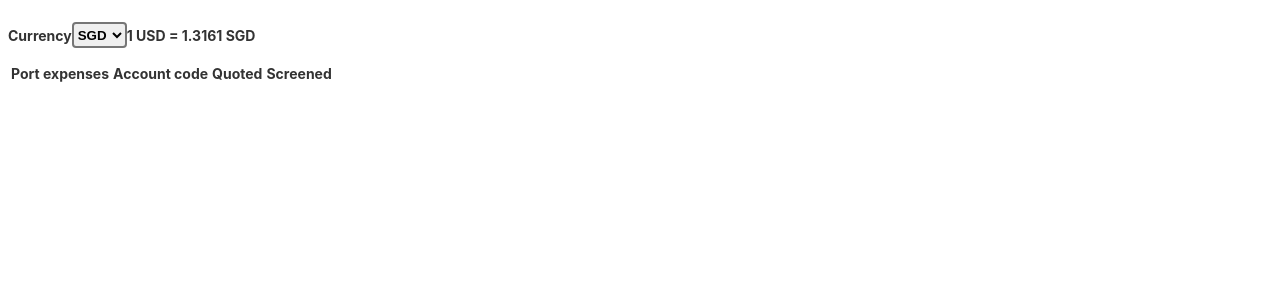
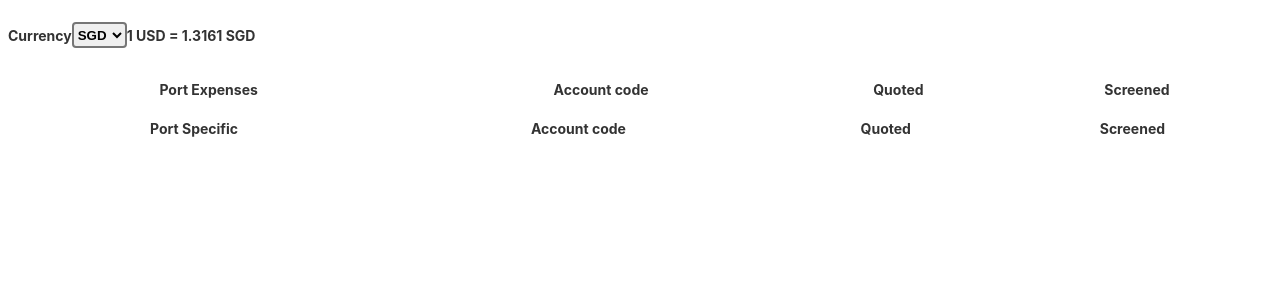
Before and after one commit to HRahimy/barger, an Angular app: page / in a window 1280 px wide. Shown: the top 300 px of the page. Built offline with nearby package versions, Linux system fonts and the light colour scheme.

Commit message:
Add new component to show cost items for each cost in separate tables

```diff
--- a/src/app/app.module.ts
+++ b/src/app/app.module.ts
@@ -7,13 +7,15 @@ import {CoreComponent} from './components/core/core.component';
 import {HttpClientModule} from '@angular/common/http';
 import {CurrencyDropdownComponent} from './components/currency-dropdown/currency-dropdown.component';
 import { BaseToCurrentDisplayComponent } from './components/base-to-current-display/base-to-current-display.component';
+import { CostTableComponent } from './components/cost-table/cost-table.component';
 
 @NgModule({
   declarations: [
     AppComponent,
     CoreComponent,
     CurrencyDropdownComponent,
-    BaseToCurrentDisplayComponent
+    BaseToCurrentDisplayComponent,
+    CostTableComponent
   ],
   imports: [
     BrowserModule,
--- a/src/app/components/core/core.component.html
+++ b/src/app/components/core/core.component.html
@@ -6,11 +6,6 @@
                                [selectedCurrency]="daCurrency.currency"></app-base-to-current-display>
 </div>
 
-<table>
-  <tr>
-    <th>Port expenses</th>
-    <th>Account code</th>
-    <th>Quoted</th>
-    <th>Screened</th>
-  </tr>
-</table>
+<div>
+  <app-cost-table *ngFor="let itemCost of costs" [cost]="itemCost"></app-cost-table>
+</div>
--- /dev/null
+++ b/src/app/components/cost-table/cost-table.component.css
@@ -0,0 +1,4 @@
+table {
+  width: 100%;
+  padding-top: 16px;
+}
--- /dev/null
+++ b/src/app/components/cost-table/cost-table.component.html
@@ -0,0 +1,8 @@
+<table>
+  <tr>
+    <th>{{cost.name}}</th>
+    <th>Account code</th>
+    <th>Quoted</th>
+    <th>Screened</th>
+  </tr>
+</table>
--- /dev/null
+++ b/src/app/components/cost-table/cost-table.component.ts
@@ -0,0 +1,31 @@
+import {Component, Input, OnInit} from '@angular/core';
+import {ICost} from '../../interfaces/cost.interface';
+
+@Component({
+  selector: 'app-cost-table',
+  templateUrl: './cost-table.component.html',
+  styleUrls: ['./cost-table.component.css']
+})
+export class CostTableComponent implements OnInit {
+
+  // Solution to making `@Input()` properties required
+  // and non-nullable: https://stackoverflow.com/a/50293330/5472560
+  @Input()
+  get cost(): ICost {
+    throw new Error('Attribute "cost" is required');
+  }
+
+  set cost(value: ICost) {
+    Object.defineProperty(this, 'cost', {
+      value,
+      writable: true,
+      configurable: true
+    });
+  }
+
+  constructor() { }
+
+  ngOnInit(): void {
+  }
+
+}
--- a/src/app/components/currency-dropdown/currency-dropdown.component.ts
+++ b/src/app/components/currency-dropdown/currency-dropdown.component.ts
@@ -1,5 +1,4 @@
 import {Component, EventEmitter, Input, OnInit, Output} from '@angular/core';
-import {ICurrency} from '../../interfaces/currency.interface';
 
 @Component({
   selector: 'app-currency-dropdown',
@@ -9,6 +8,8 @@ import {ICurrency} from '../../interfaces/currency.interface';
 export class CurrencyDropdownComponent implements OnInit {
   @Input() label: string = 'Currency';
 
+  // Solution to making `@Input()` properties required
+  // and non-nullable: https://stackoverflow.com/a/50293330/5472560
   @Input()
   get options(): string[] {
     throw new Error('Attribute "options" is required');
```
Also changed, not shown: 1 other file (tests, documents, lock files or other folders).
